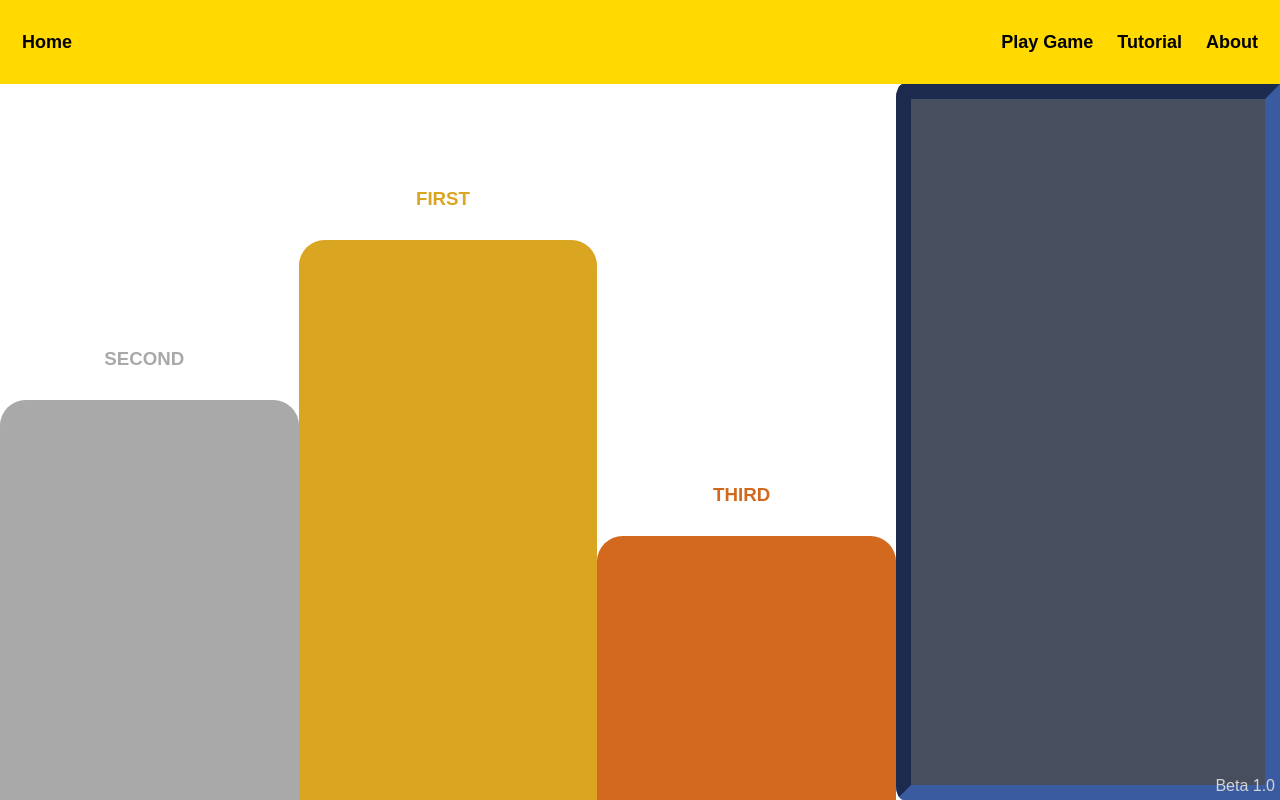
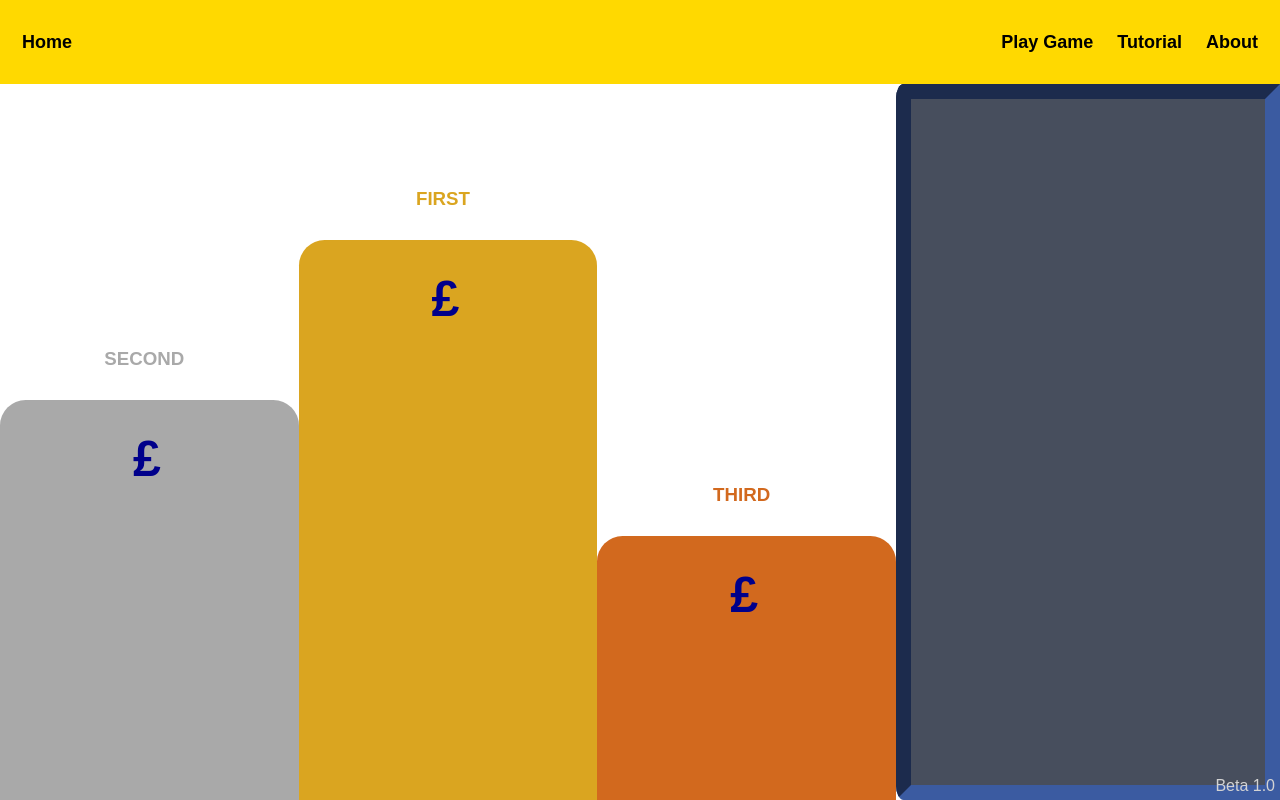
Before and after one commit to A-Level-Personal-Code-Collab/PirateGame, a Flask app: template templates/results.html in a window 1280 px wide. Run offline with Flask 2, Linux system fonts and the light colour scheme; the template is opened without the code that fills it, so the values that code supplies are empty; some libraries are stand-ins or nearby versions.

Commit message:
Fixed cash pound sign sorting

```diff
--- a/flask_main.py
+++ b/flask_main.py
@@ -8,7 +8,7 @@
 # Copyright (c) 2021 Lime Parallelogram
 # -----
 # Last Modified: Sat Oct 30 2021
-# Modified By: Ollie Burroughs
+# Modified By: Will Hall
 # -----
 # HISTORY:
 # Date      	By	Comments
@@ -575,7 +575,7 @@ def results():
         podiumscores = {}
         for name,score in sorted_scores.items():
             if placing <=3:
-                podiumscores[name] = "£" + str(score)
+                podiumscores[name] = score
             else:
                 final_scores_table += f"<tr> <td>{placing}</td> <td> {name} </td> <td> £{score} </td> </tr>"
             placing += 1
--- a/static/css/results.css
+++ b/static/css/results.css
@@ -7,7 +7,7 @@
  * Copyright (c) 2021 SchmetCorp.
  * -----
  * Last Modified: Sat Oct 30 2021
- * Modified By: Ollie Burroughs
+ * Modified By: Will Hall
  * -----
  * HISTORY:
  * Date      	By	Comments
@@ -73,6 +73,11 @@
     color: darkblue;
     margin-top: 30px;
 }
+.podcash::before
+{
+    padding-right: 5px;
+    content: "£";
+}
 
 #firsttxt
 {
```
